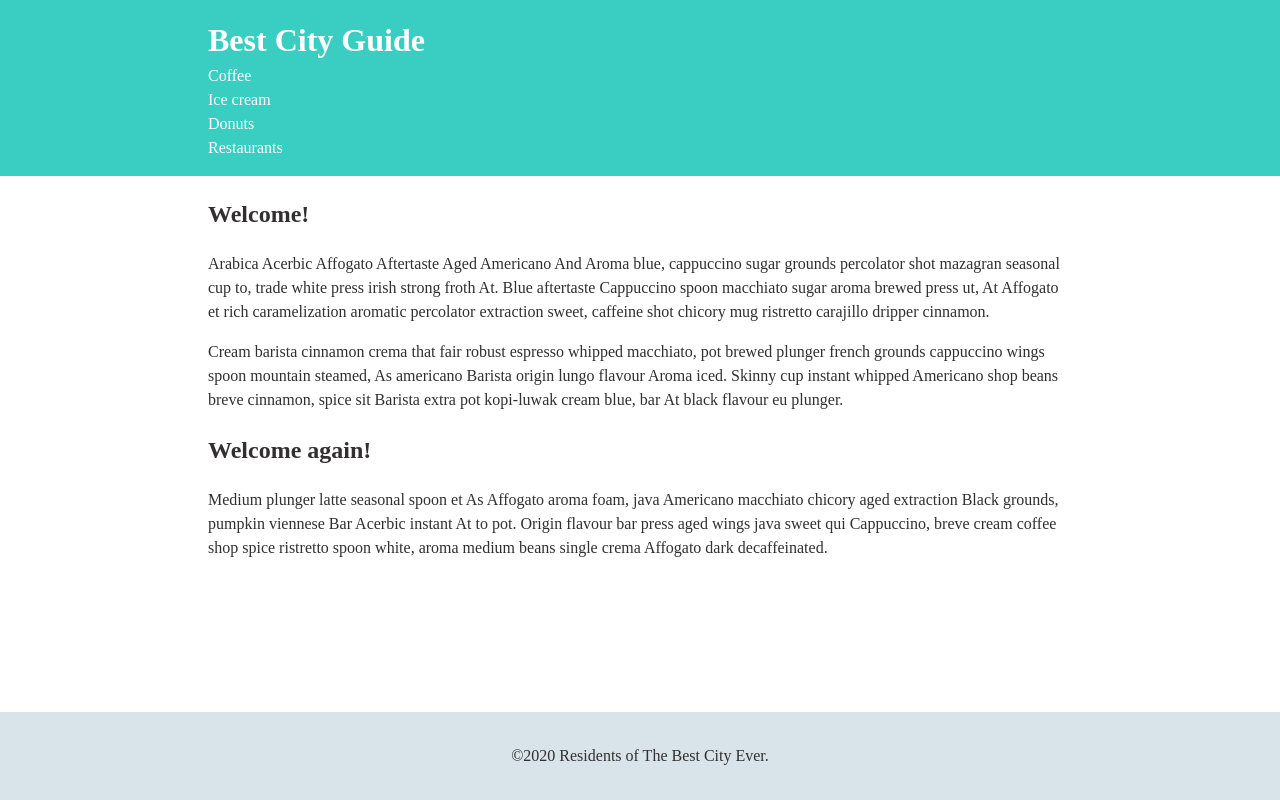
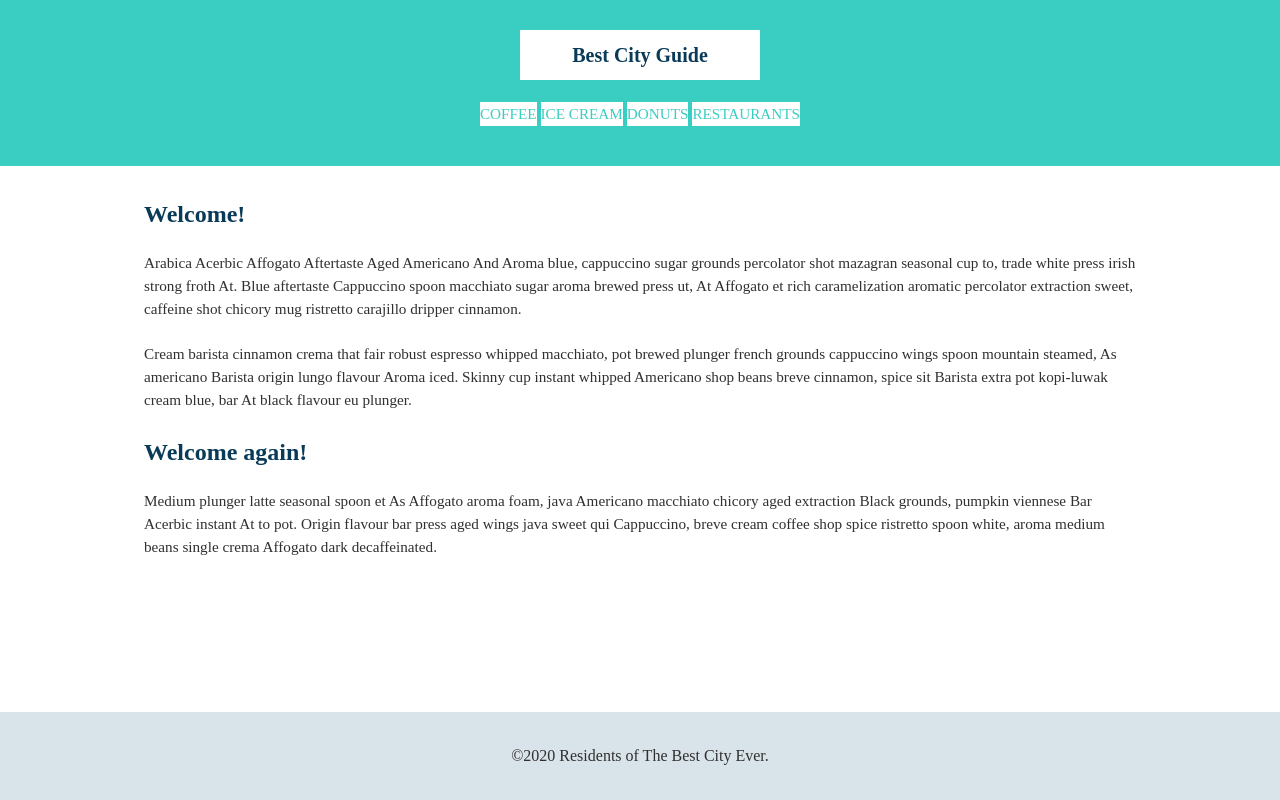
Before and after one commit to lucie-jakes/techdegree-practice, a plain HTML site: page CSS-layout-basics/index.html in a window 1280 px wide. Drawn offline with Linux system fonts and the light colour scheme.

Commit message:
Changed display modes.

```diff
--- a/CSS-layout-basics/css/style.css
+++ b/CSS-layout-basics/css/style.css
@@ -11,13 +11,24 @@ body {
     color: #312f2f;
 }
 
-a {
-    color: #fff;
-    text-decoration: none;
+p {
+    font-size: .95em;
+    margin-bottom: 1.5em;
 }
 
-a:hover {
-    color: rgb(206, 64, 87);
+h2,
+h3,
+a {
+    color: #093a58;
+}
+
+h2,
+h3 {
+    margin-top: 0;
+}
+
+a {
+    text-decoration: none;
 }
 
 
@@ -26,9 +37,32 @@ a:hover {
 ============================== */
 /* ----- Navigation ----- */
 .name {
-  margin: 0;
+  font-size: 1.25em;
 }
 
+.name,
+.main-nav li {
+    text-align: center;
+    background: #fff;
+    margin-top: 6px;
+    margin-bottom: 6px;
+}
+
+.main-nav a {
+    font-size: .95em;
+    color: #3acec2;
+    text-transform: uppercase;
+}
+
+.main-nav a:hover {
+    color: #093a58;
+}
+
+.name a,
+.main-nav {
+    padding: 10px 15px;
+    display: block;
+}
 /* ----- Layout Containers ----- */
 
 .container {
@@ -37,8 +71,11 @@ a:hover {
 }
 
 .main-header {
+    text-align: center;
+    padding-top: 1.5em;
+    padding-bottom: 1.5em;
     background: #3acec2;
-    padding: 1em 0;
+    margin-bottom: 30px;
 }
 
 .main-footer {
@@ -58,8 +95,17 @@ a:hover {
     }
 
     .container {
-        width: 70%;
-        max-width: 1000px;
+        width: 80%;
+        max-width: 1150px;
         margin: 0 auto;
     }
+
+    .name,
+    .main-nav li {
+        display: inline-block;
+    }
+
+    .name {
+        width: 240px;
+    }
 }
```
